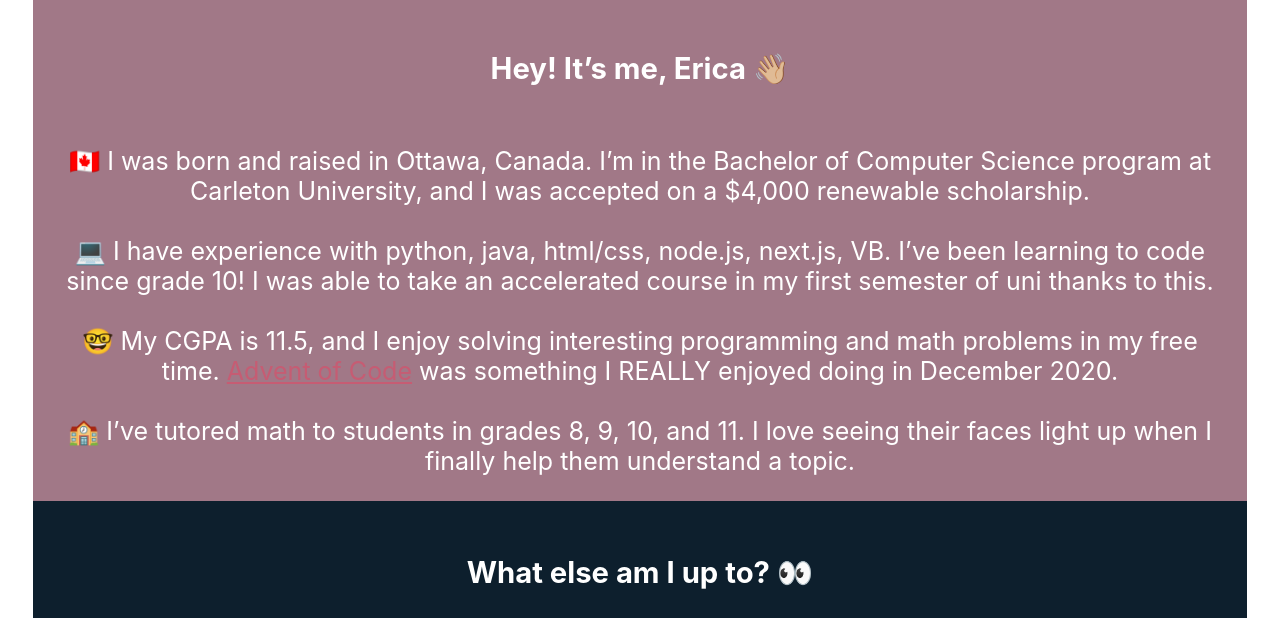
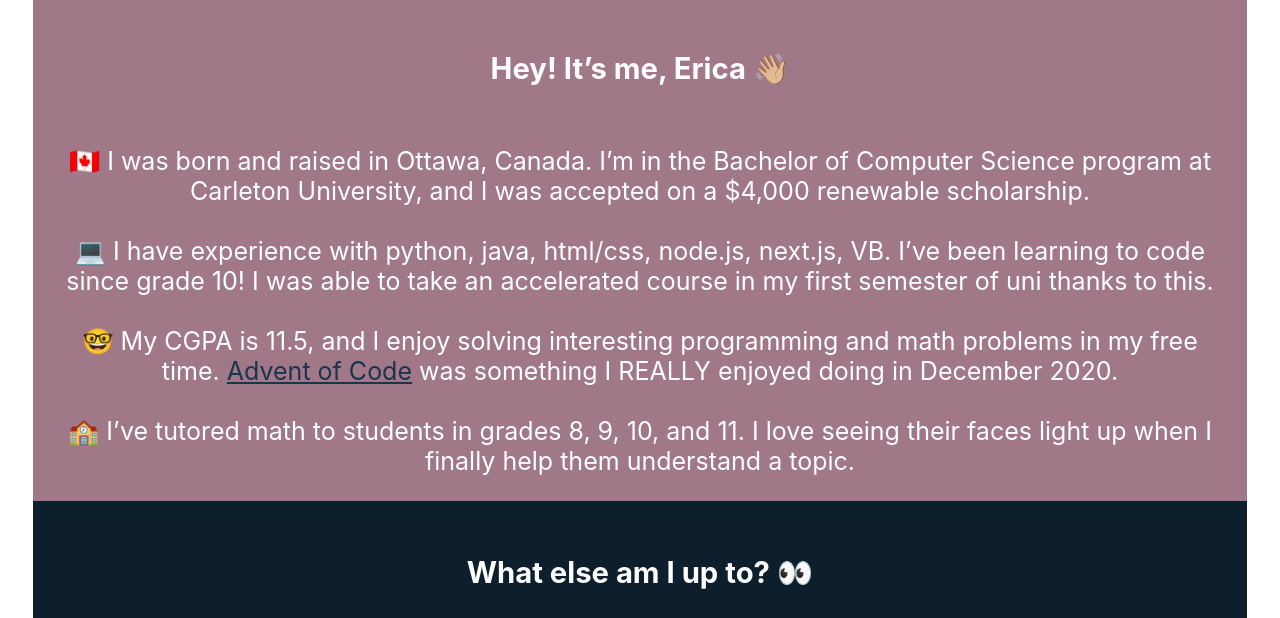
Before and after one commit to eriicali/aboutme, a plain HTML site: page index.html in a window 1280 px wide. Shown: the part 182-800 px from the top of the page. Drawn offline with Linux system fonts and the light colour scheme.

Commit message:
changed colour for link

```diff
--- a/index.html
+++ b/index.html
@@ -15,7 +15,7 @@
             <br><br>
             💻 I have experience with python, java, html/css, node.js, next.js, VB. I’ve been learning to code since grade 10! I was able to take an accelerated course in my first semester of uni thanks to this.
             <br><br>
-            🤓 My CGPA is 11.5, and I enjoy solving interesting programming and math problems in my free time. <a href="https://github.com/CarletonComputerScienceSociety/advent-of-code-2020">Advent of Code</a> was something I REALLY enjoyed doing in December 2020.
+            🤓 My CGPA is 11.5, and I enjoy solving interesting programming and math problems in my free time. <a href="https://github.com/CarletonComputerScienceSociety/advent-of-code-2020" style="color: #17364d;">Advent of Code</a> was something I REALLY enjoyed doing in December 2020.
             <br><br>
             🏫 I’ve tutored math to students in grades 8, 9, 10, and 11. I love seeing their faces light up when I finally help them understand a topic.
         </div>
```
